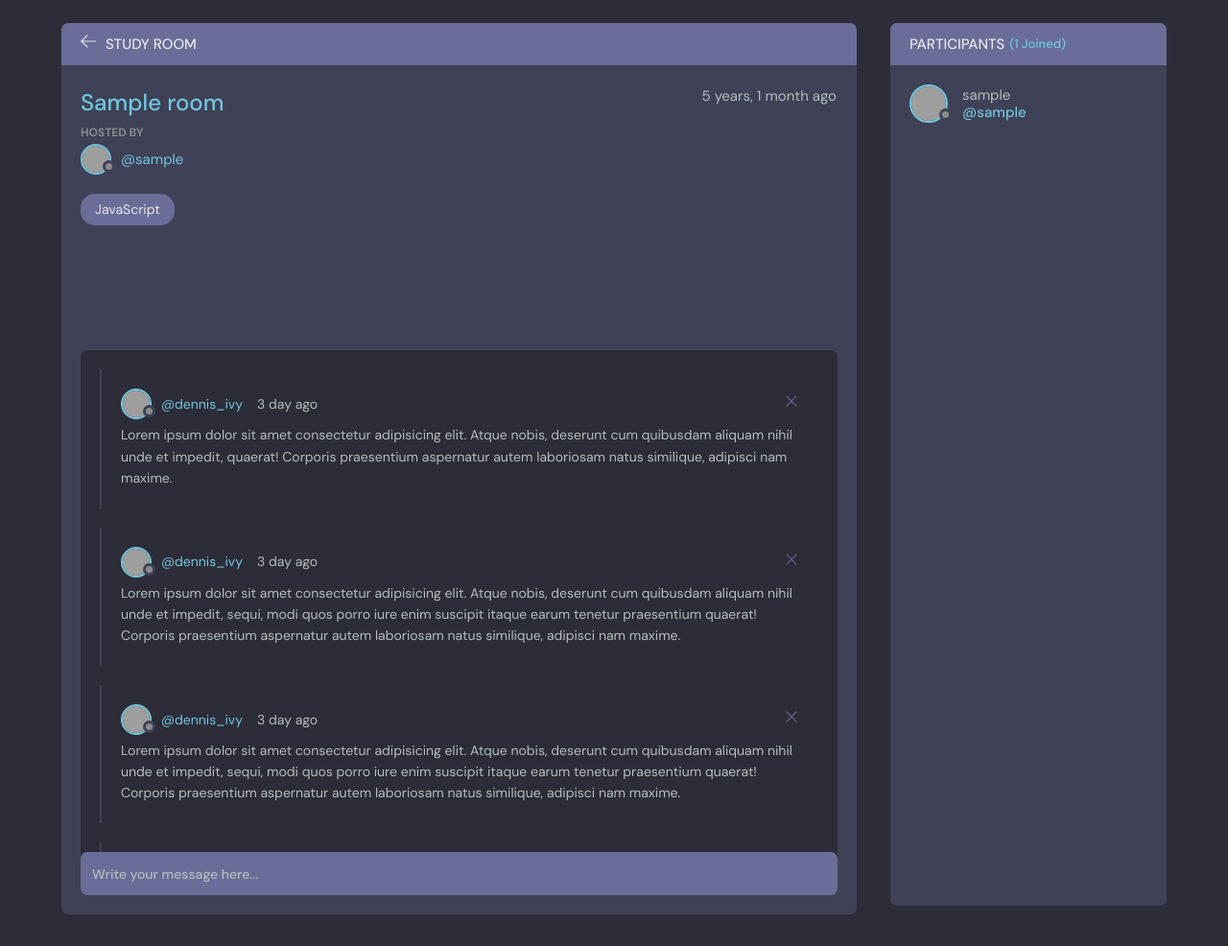
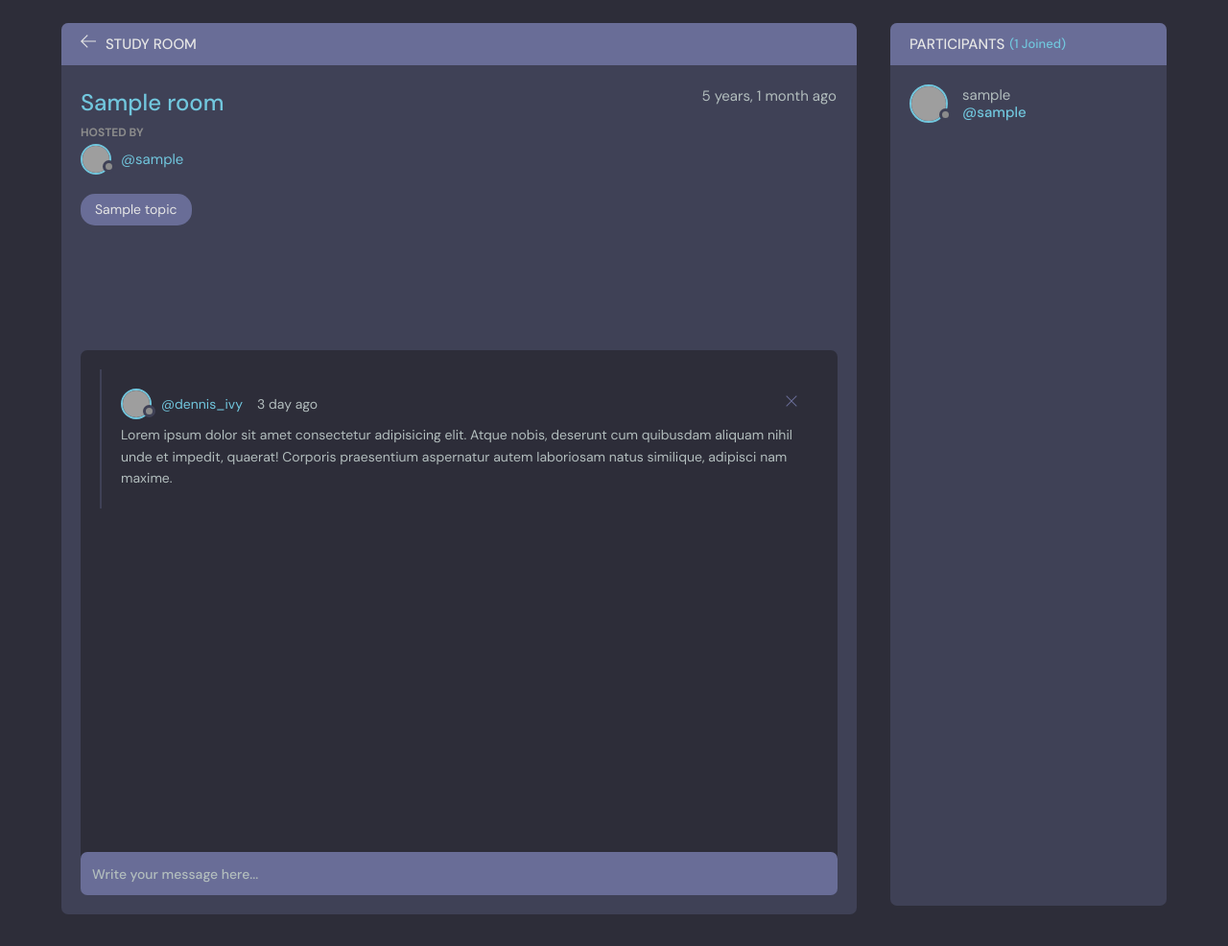
Before and after one commit to ejoseph24/studybud, a Django app: template base/templates/base/room.html in a window 1280 px wide. Shown: the part 76-1062 px from the top of the page at 96% size. Run offline with Django 5.2, Linux system fonts and the light colour scheme; the template is opened without the code that fills it: most values are stand-ins (such as "Sample title", 1, 10 or a date in 2020); grey boxes are pictures that could not be loaded.

Commit message:
Update room.html

```diff
--- a/base/templates/base/room.html
+++ b/base/templates/base/room.html
@@ -79,10 +79,11 @@
                 rerum consectetur, voluptatem repudiandae eum ea porro cupiditate provident nulla, deserunt, ab ipsum
                 corporis laboriosam deleniti molestias?
               </div> -->
-              <span class="room__topics">JavaScript</span>
+              <span class="room__topics">{{room.topic}}</span>
             </div>
             <div class="room__conversation">
               <div class="threads scroll">
+                {% for message in room_messages %}
                 <div class="thread">
                   <div class="thread__top">
                     <div class="thread__author">
@@ -109,83 +110,7 @@
                     adipisci nam maxime.
                   </div>
                 </div>
-                <div class="thread">
-                  <div class="thread__top">
-                    <div class="thread__author">
-                      <a href="#" class="thread__authorInfo">
-                        <div class="avatar avatar--small">
-                          <img src="https://randomuser.me/api/portraits/men/37.jpg" />
-                        </div>
-                        <span>@dennis_ivy</span>
-                      </a>
-                      <span class="thread__date">3 day ago</span>
-                    </div>
-                    <div class="thread__delete">
-                      <svg version="1.1" xmlns="http://www.w3.org/2000/svg" width="32" height="32" viewBox="0 0 32 32">
-                        <title>remove</title>
-                        <path
-                          d="M27.314 6.019l-1.333-1.333-9.98 9.981-9.981-9.981-1.333 1.333 9.981 9.981-9.981 9.98 1.333 1.333 9.981-9.98 9.98 9.98 1.333-1.333-9.98-9.98 9.98-9.981z"
-                        ></path>
-                      </svg>
-                    </div>
-                  </div>
-                  <div class="thread__details">
-                    Lorem ipsum dolor sit amet consectetur adipisicing elit. Atque nobis, deserunt cum quibusdam aliquam
-                    nihil unde et impedit, sequi, modi quos porro iure enim suscipit itaque earum tenetur praesentium
-                    quaerat! Corporis praesentium aspernatur autem laboriosam natus similique, adipisci nam maxime.
-                  </div>
-                </div>
-                <div class="thread">
-                  <div class="thread__top">
-                    <div class="thread__author">
-                      <a href="#" class="thread__authorInfo">
-                        <div class="avatar avatar--small">
-                          <img src="https://randomuser.me/api/portraits/men/37.jpg" />
-                        </div>
-                        <span>@dennis_ivy</span>
-                      </a>
-                      <span class="thread__date">3 day ago</span>
-                    </div>
-                    <div class="thread__delete">
-                      <svg version="1.1" xmlns="http://www.w3.org/2000/svg" width="32" height="32" viewBox="0 0 32 32">
-                        <title>remove</title>
-                        <path
-                          d="M27.314 6.019l-1.333-1.333-9.98 9.981-9.981-9.981-1.333 1.333 9.981 9.981-9.981 9.98 1.333 1.333 9.981-9.98 9.98 9.98 1.333-1.333-9.98-9.98 9.98-9.981z"
-                        ></path>
-                      </svg>
-                    </div>
-                  </div>
-                  <div class="thread__details">
-                    Lorem ipsum dolor sit amet consectetur adipisicing elit. Atque nobis, deserunt cum quibusdam aliquam
-                    nihil unde et impedit, sequi, modi quos porro iure enim suscipit itaque earum tenetur praesentium
-                    quaerat! Corporis praesentium aspernatur autem laboriosam natus similique, adipisci nam maxime.
-                  </div>
-                </div>
-                <div class="thread">
-                  <div class="thread__top">
-                    <div class="thread__author">
-                      <a href="#" class="thread__authorInfo">
-                        <div class="avatar avatar--small">
-                          <img src="https://randomuser.me/api/portraits/men/37.jpg" />
-                        </div>
-                        <span>@dennis_ivy</span>
-                      </a>
-                      <span class="thread__date">3 day ago</span>
-                    </div>
-                    <div class="thread__delete">
-                      <svg version="1.1" xmlns="http://www.w3.org/2000/svg" width="32" height="32" viewBox="0 0 32 32">
-                        <title>remove</title>
-                        <path
-                          d="M27.314 6.019l-1.333-1.333-9.98 9.981-9.981-9.981-1.333 1.333 9.981 9.981-9.981 9.98 1.333 1.333 9.981-9.98 9.98 9.98 1.333-1.333-9.98-9.98 9.98-9.981z"
-                        ></path>
-                      </svg>
-                    </div>
-                  </div>
-                  <div class="thread__details">
-                    Lorem ipsum dolor sit amet consectetur adipisicing elit. Atque nobis, deserunt cum quibusdam aliquam
-                    nihil unde et impedit, sequi, modi quos porro iure enim suscipit itaque earum tenetur praesentium.
-                  </div>
-                </div>
+                {% endfor %}
               </div>
             </div>
           </div>
```
